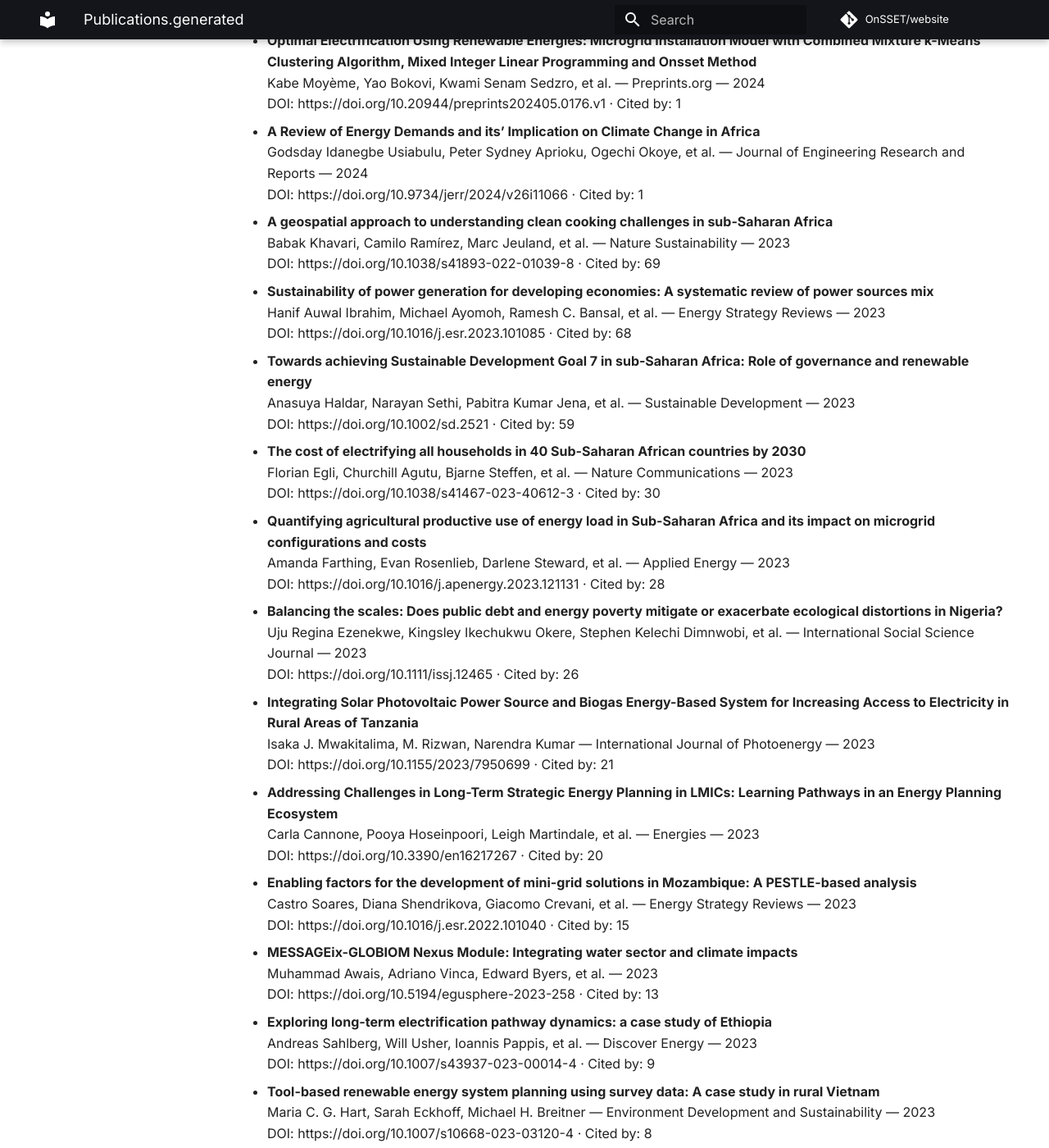
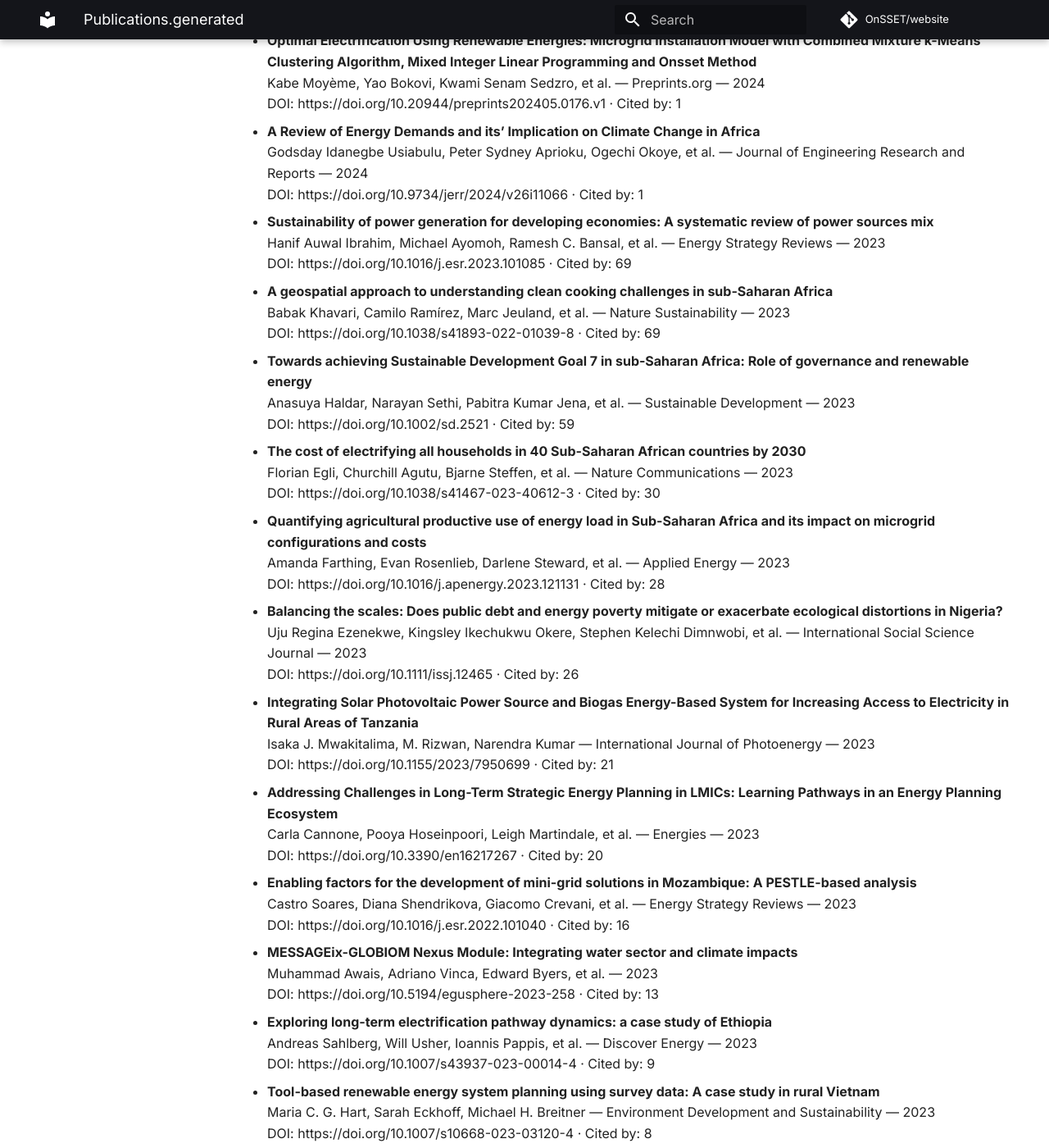
Before and after one commit to OnSSET/website, an MkDocs documentation site: the page built from docs/publications.generated.md, in a window 1280 px wide and 1400 px high, scrolled down 10217 px. Shown: the whole window at 82% size. Built offline with MkDocs 1.6.1 and Material for MkDocs 9.7.7, drawn with Linux system fonts in a browser that asks for light colours; comment, search, counter and statistics services are not loaded; some of the changed text lies outside the part shown.

Commit message:
Auto-update publications

```diff
--- a/docs/publications.generated.md
+++ b/docs/publications.generated.md
@@ -135,12 +135,12 @@ No results found.
   DOI: https://doi.org/10.5281/zenodo.18501766 · Cited by: 0
 
 - **GEOSPATIAL ELECTRIFICATION SCENARIO MODELLING FOR ZAMBIA USING ONSSET**
+  Brian Siakweenda, Rejoice Mututsa — Open MIND — 2026
+  DOI: https://doi.org/10.5281/zenodo.18503220 · Cited by: 0
+
+- **GEOSPATIAL ELECTRIFICATION SCENARIO MODELLING FOR ZAMBIA USING ONSSET**
   Brian Siakweenda, Rejoice Mututsa — Zenodo (CERN European Organization for Nuclear Research) — 2026
   DOI: https://doi.org/10.5281/zenodo.18503219 · Cited by: 0
-
-- **GEOSPATIAL ELECTRIFICATION SCENARIO MODELLING FOR ZAMBIA USING ONSSET**
-  Brian Siakweenda, Rejoice Mututsa — Open MIND — 2026
-  DOI: https://doi.org/10.5281/zenodo.18503220 · Cited by: 0
 
 - **Final_Ebisa Regasa, Ethiopia(case Oromia using ONSSET)**
   Ebisa Ragasa — Open MIND — 2026
@@ -426,13 +426,13 @@ No results found.
   Godsday Idanegbe Usiabulu, Peter Sydney Aprioku, Ogechi Okoye, et al. — Journal of Engineering Research and Reports — 2024
   DOI: https://doi.org/10.9734/jerr/2024/v26i11066 · Cited by: 1
 
+- **Sustainability of power generation for developing economies: A systematic review of power sources mix**
+  Hanif Auwal Ibrahim, Michael Ayomoh, Ramesh C. Bansal, et al. — Energy Strategy Reviews — 2023
+  DOI: https://doi.org/10.1016/j.esr.2023.101085 · Cited by: 69
+
 - **A geospatial approach to understanding clean cooking challenges in sub-Saharan Africa**
   Babak Khavari, Camilo Ramírez, Marc Jeuland, et al. — Nature Sustainability — 2023
   DOI: https://doi.org/10.1038/s41893-022-01039-8 · Cited by: 69
-
-- **Sustainability of power generation for developing economies: A systematic review of power sources mix**
-  Hanif Auwal Ibrahim, Michael Ayomoh, Ramesh C. Bansal, et al. — Energy Strategy Reviews — 2023
-  DOI: https://doi.org/10.1016/j.esr.2023.101085 · Cited by: 68
 
 - **Towards achieving Sustainable Development Goal 7 in <scp>sub‐Saharan</scp> Africa: Role of governance and renewable energy**
   Anasuya Haldar, Narayan Sethi, Pabitra Kumar Jena, et al. — Sustainable Development — 2023
@@ -460,7 +460,7 @@ No results found.
 
 - **Enabling factors for the development of mini-grid solutions in Mozambique: A PESTLE-based analysis**
   Castro Soares, Diana Shendrikova, Giacomo Crevani, et al. — Energy Strategy Reviews — 2023
-  DOI: https://doi.org/10.1016/j.esr.2022.101040 · Cited by: 15
+  DOI: https://doi.org/10.1016/j.esr.2022.101040 · Cited by: 16
 
 - **MESSAGEix-GLOBIOM Nexus Module: Integrating water sector and climate impacts**
   Muhammad Awais, Adriano Vinca, Edward Byers, et al. — 2023
```
Also changed, not shown: other parts of docs/publications.generated.md (+1 -1 lines).
